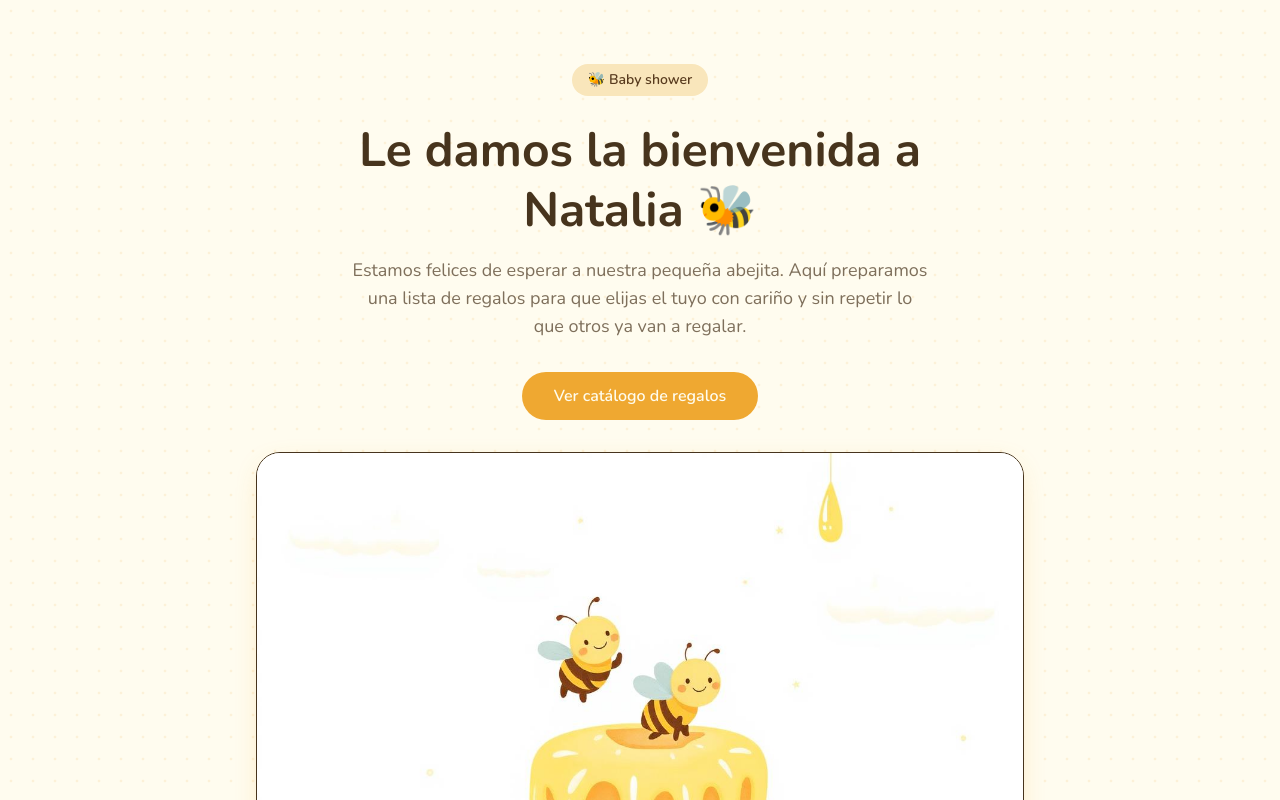
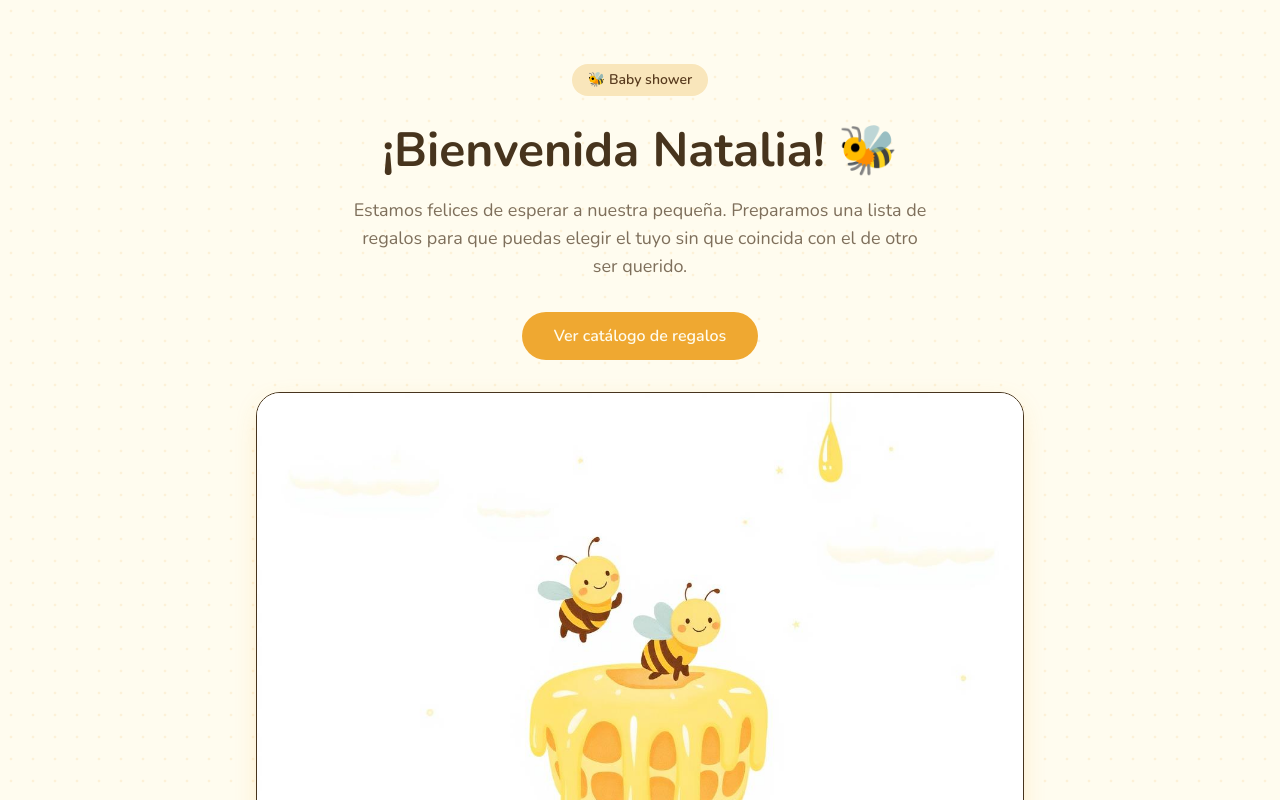
Before and after one commit to k-juarez/baby-shower, a Next.js app: page / in a window 1280 px wide. Shown: the top 800 px of the page. Built offline with nearby package versions, Linux system fonts and the light colour scheme.

Commit message:
feat: copy corrections - landing page, catalog button, reservation modal

```diff
--- a/app/page.tsx
+++ b/app/page.tsx
@@ -94,19 +94,17 @@ export default function HomePage() {
 
           {/* Heading */}
           <h1 className="mt-6 text-4xl font-bold leading-tight text-foreground sm:text-5xl">
-            Le damos la bienvenida a
-            <br />
-            Natalia{" "}
+            ¡Bienvenida Natalia!
             <span role="img" aria-label="abeja">
-              🐝
+              {" "}🐝
             </span>
           </h1>
 
           {/* Subtitle */}
           <p className="mx-auto mt-4 max-w-xl text-base text-muted-foreground sm:text-lg">
-            Estamos felices de esperar a nuestra pequeña abejita. Aquí
-            preparamos una lista de regalos para que elijas el tuyo con cariño
-            y sin repetir lo que otros ya van a regalar.
+            Estamos felices de esperar a nuestra pequeña. Preparamos una lista
+            de regalos para que puedas elegir el tuyo sin que coincida con el
+            de otro ser querido.
           </p>
 
           {/* CTA */}
--- a/components/CatalogGrid.tsx
+++ b/components/CatalogGrid.tsx
@@ -224,7 +224,7 @@ export default function CatalogGrid({ items }: CatalogGridProps) {
                         className="inline-flex w-full items-center justify-center gap-2 whitespace-nowrap rounded-full bg-honey py-2.5 text-sm font-semibold text-honey-foreground transition-all hover:-translate-y-0.5 hover:brightness-105 focus-visible:outline-none focus-visible:ring-2 focus-visible:ring-ring"
                       >
                         <IconGift />
-                        Yo lo regalo
+                        Elijo este regalo
                       </button>
                     )}
 
--- a/components/ReservationModal.tsx
+++ b/components/ReservationModal.tsx
@@ -260,7 +260,7 @@ export default function ReservationModal({
           onClick={handleConfirm}
           className="mt-5 inline-flex w-full items-center justify-center gap-2 rounded-full bg-honey py-3.5 text-base font-semibold text-honey-foreground shadow-[var(--shadow-soft)] transition-all hover:-translate-y-0.5 hover:brightness-105 focus-visible:outline-none focus-visible:ring-2 focus-visible:ring-ring"
         >
-          Confirmar que lo regalaré
+          Confirmo mi reserva
         </button>
       </>
     );
@@ -293,9 +293,18 @@ export default function ReservationModal({
           ¡Muchas gracias por tu regalo para Natalia!
         </h2>
         <p className="mx-auto max-w-md text-muted-foreground">
-          Has apartado el regalo con éxito. Tu cariño significa el mundo para
-          nuestra familia en esta dulce espera.
+          Tu cariño tiene un significado especial para nuestra familia.
         </p>
+        {modalItem.tienda === "Kinder" && (
+          <div className="mt-4 rounded-2xl border border-honey/30 bg-honey/5 p-4 text-center">
+            <p className="text-xs font-semibold text-foreground">
+              Nota importante
+            </p>
+            <p className="mt-1 text-xs text-muted-foreground">
+              Si compras tu regalo en tienda física de Kinder, puedes indicar que es para el evento #4479.
+            </p>
+          </div>
+        )}
         <div className="mt-2 flex w-full flex-col gap-3">
           <a
             href={modalItem.url_elemento ?? "#"}
```
